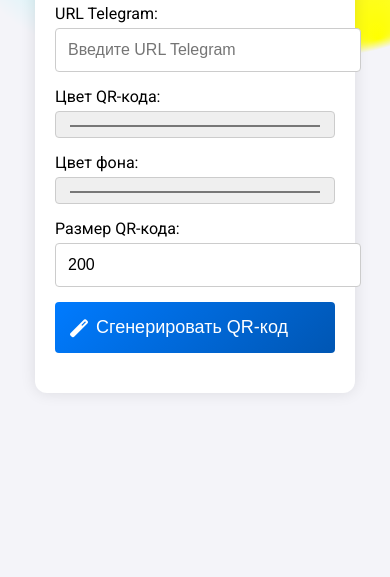
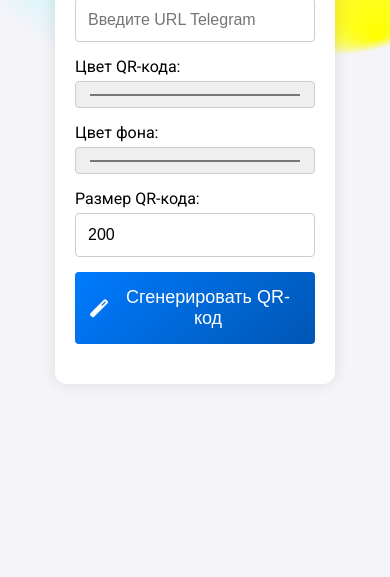
Before and after one commit to NikEyAkube/DynamicQRCode, a website: page public/index.html in a window 390 px wide. Shown: the part 307-884 px from the top of the page. After the commit the page ends 844 px from the top, so only its background shows below. Drawn offline with Linux system fonts and the light colour scheme; files whose address does not match are found by name.

Commit message:
add optimization for large mobile screens

```diff
--- a/public/styles.css
+++ b/public/styles.css
@@ -7,8 +7,10 @@ body {
   align-items: center;
   min-height: 100vh; /* Change from height to min-height */
   overflow-x: hidden; /* Allow vertical scrolling */
+  overflow-y: auto; /* Allow vertical scrolling */
   position: relative;
   background: #f4f4f9;
+  box-sizing: border-box; /* Include padding and border in element's total width and height */
 }
 
 #bg-wrap {
@@ -29,6 +31,7 @@ body {
   text-align: center;
   max-width: 400px;
   width: 100%;
+  box-sizing: border-box; /* Ensure padding and border are included in width */
   animation: fadeIn 1s ease-in-out;
 }
 
@@ -86,6 +89,7 @@ select {
   border-radius: 4px;
   font-size: 1em;
   transition: border-color 0.3s ease, box-shadow 0.3s ease;
+  box-sizing: border-box; /* Ensure padding and border are included in width */
 }
 
 input[type="text"]:focus,
@@ -169,6 +173,7 @@ button:hover {
     border: 1px solid #ccc;
     border-radius: 4px;
     transition: border-color 0.3s ease, box-shadow 0.3s ease;
+    box-sizing: border-box; /* Ensure padding and border are included in width */
   }
 
   .form-group input:focus {
```
